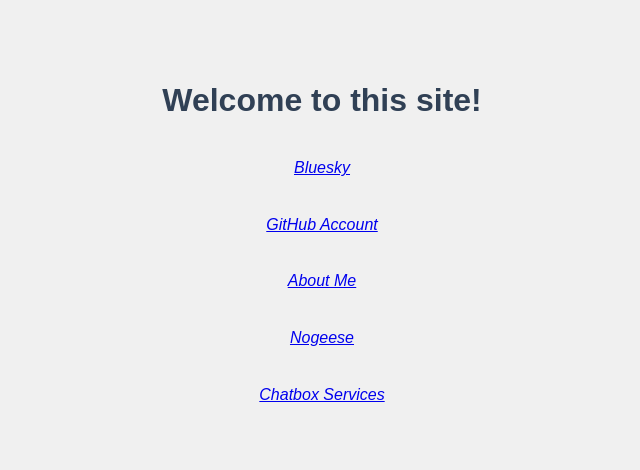
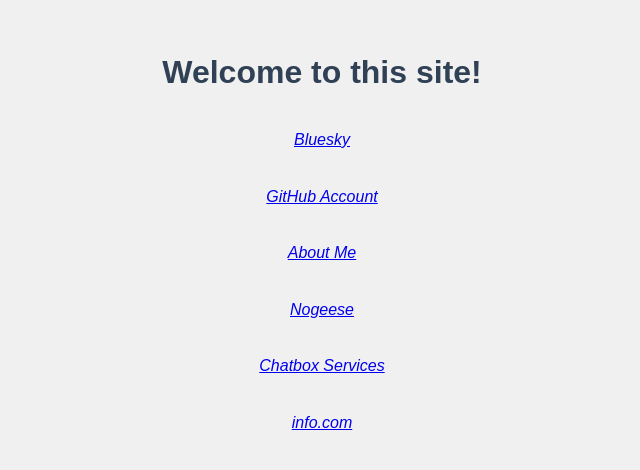
Before and after one commit to leon8326-nogeese/website, a plain HTML site: page public/homepage/index.html in a window 1280 px wide. Shown: the part 143-613 px from the top of the page, without its empty margins (318-958 px from the left). Drawn offline with Linux system fonts and the light colour scheme.

Commit message:
Update index.html

```diff
--- a/public/homepage/index.html
+++ b/public/homepage/index.html
@@ -20,6 +20,8 @@
 
     <p><em><a href="/chatbox/">Chatbox Services</a></em></p>
 
+    <p><em><a href="/info.com/">info.com</a></em></p>
+
     <p></p>
   </body>
 </html>
```
